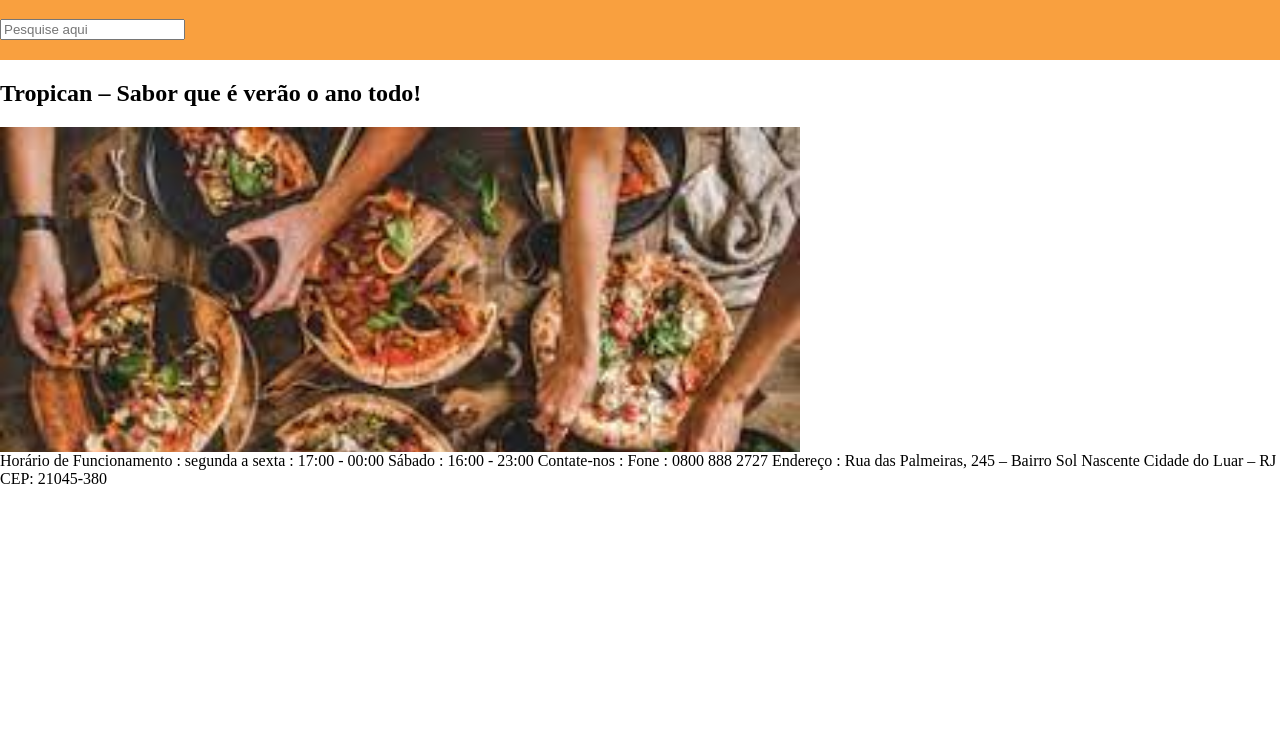
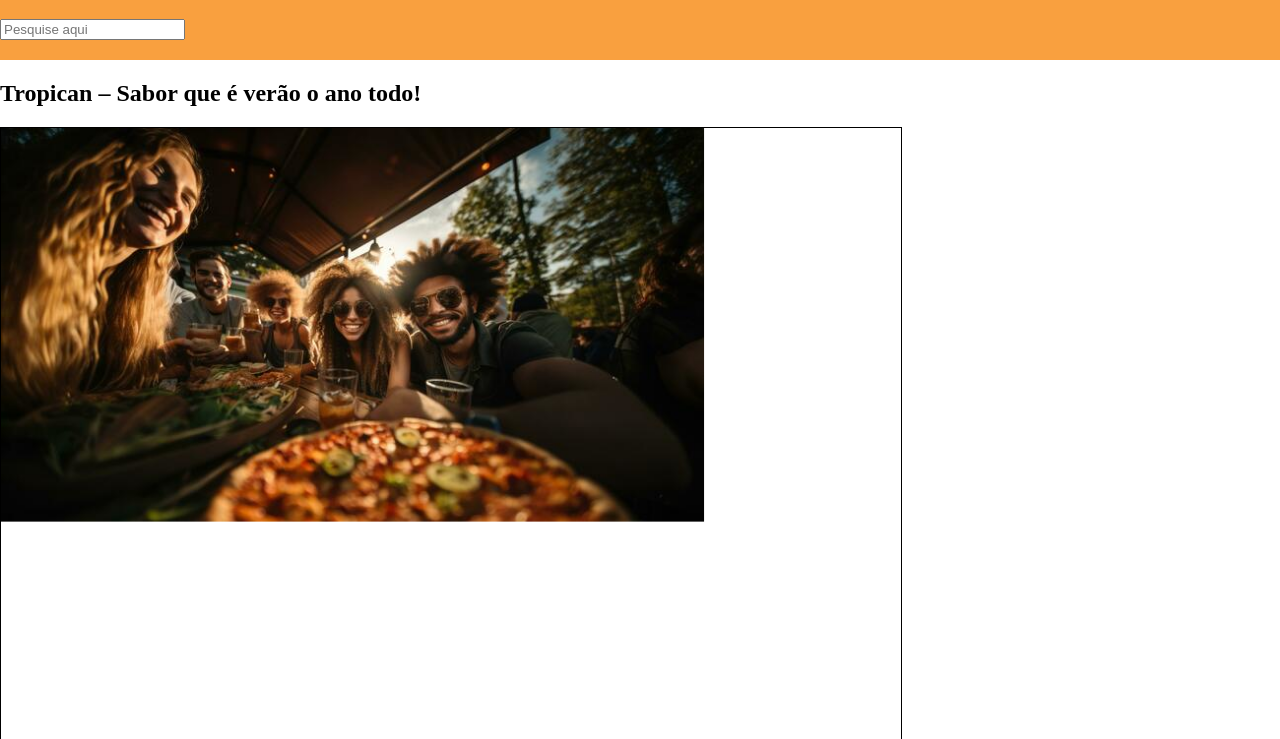
Before and after one commit to LHenriqueRamos/HTMLeCSS, a plain HTML site: page Projetos/Pizzaria/homepage.html in a window 1280 px wide. Shown: the part 61-800 px from the top of the page. Drawn offline with Linux system fonts and the light colour scheme.

Commit message:
implementação da imagem de fundo

```diff
--- a/Projetos/Pizzaria/style.css
+++ b/Projetos/Pizzaria/style.css
@@ -26,7 +26,10 @@ div.fundo{
 }
 
 div.fundo{
-    background-image: url(img8.jpg);
+    border: 1px solid black;
+    width: 900px;
+    height: 900px;
+    background-image: url(img7.png);
     background-repeat: no-repeat;
-    background-size: 100vh;
+    background-size: 100%;
 }
```
Also changed, not shown: Projetos/Pizzaria/img7.png (added), 1 other file.
